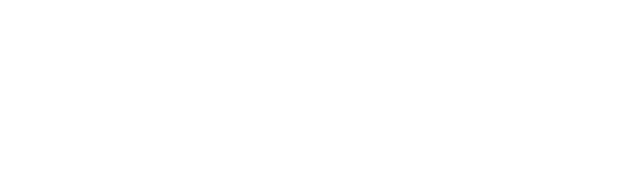
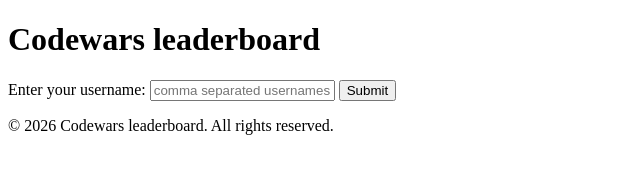
Before and after one commit to Elisabeth-Matulian/Codewars-Leaderboard-project, a website: page index.html in a window 1280 px wide. Shown: the whole page, without its empty margins (0-640 px from the left). Drawn offline with Linux system fonts and the light colour scheme.

Commit message:
feat: add HTML structure

```diff
--- a/index.html
+++ b/index.html
@@ -1,13 +1,30 @@
 <!DOCTYPE html>
 <html lang="en">
+
 <head>
     <meta charset="UTF-8">
     <meta name="viewport" content="width=device-width, initial-scale=1.0">
     <title>Codewars leaderboard</title>
 </head>
+
 <body>
-
+    <header>
+        <h1>Codewars leaderboard</h1>
+    </header>
+    <main>
+        <form>
+            <label for="username_input">Enter your username:
+                <input type="text" id="username_input" placeholder="comma separated usernames">
+            </label>
+            <button id="submit_button">Submit</button>
+        </form>
+        <div id="language_selector"></div>
+        <div id="results_table"></div>
+    </main>
+    <footer>
+        <p>&copy; 2026 Codewars leaderboard. All rights reserved.</p>
+    </footer>
+    <script src="index.mjs" type="module"></script>
 </body>
 
-<script src="index.mjs" type="module"></script>
 </html>
```
Also changed, not shown: README.md.
